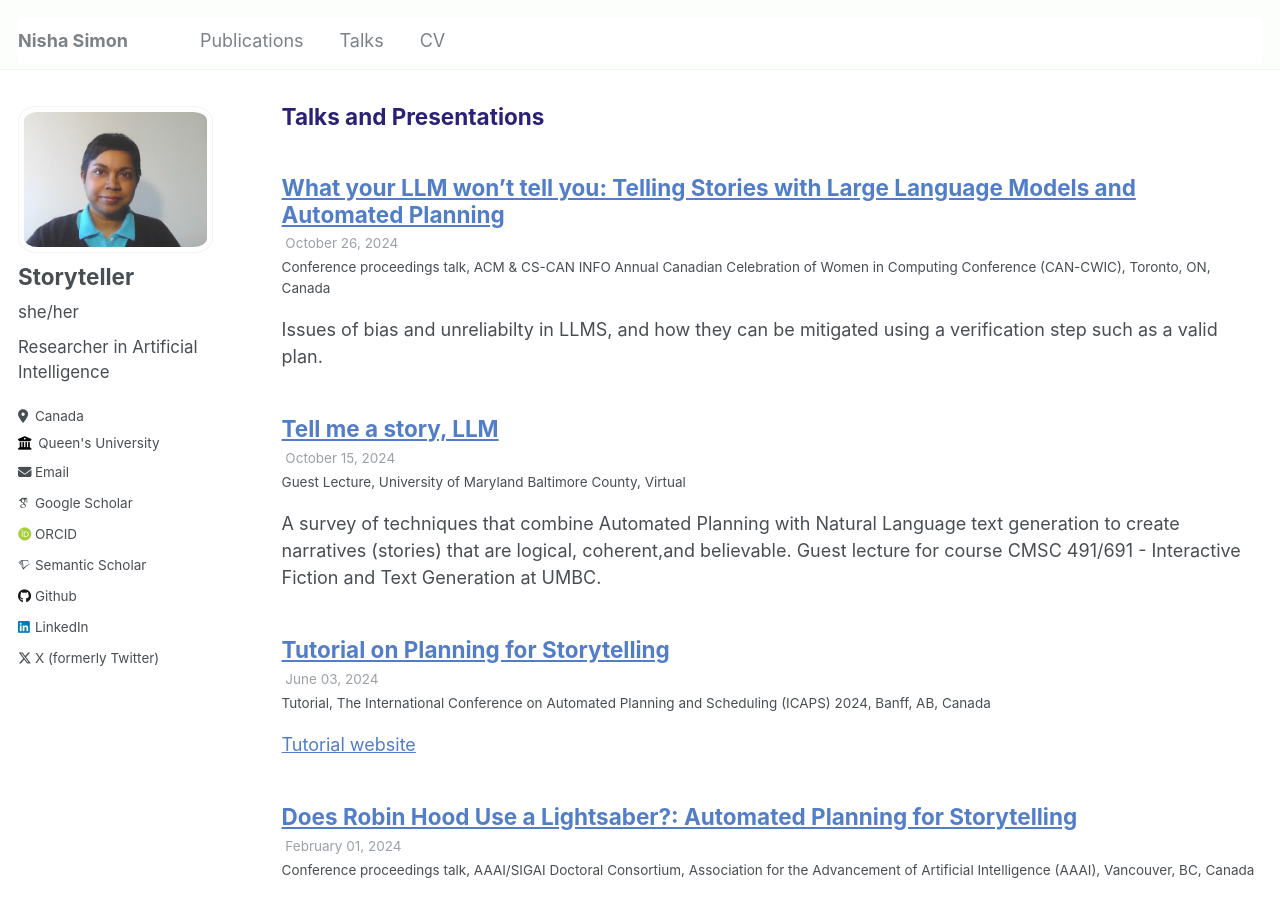
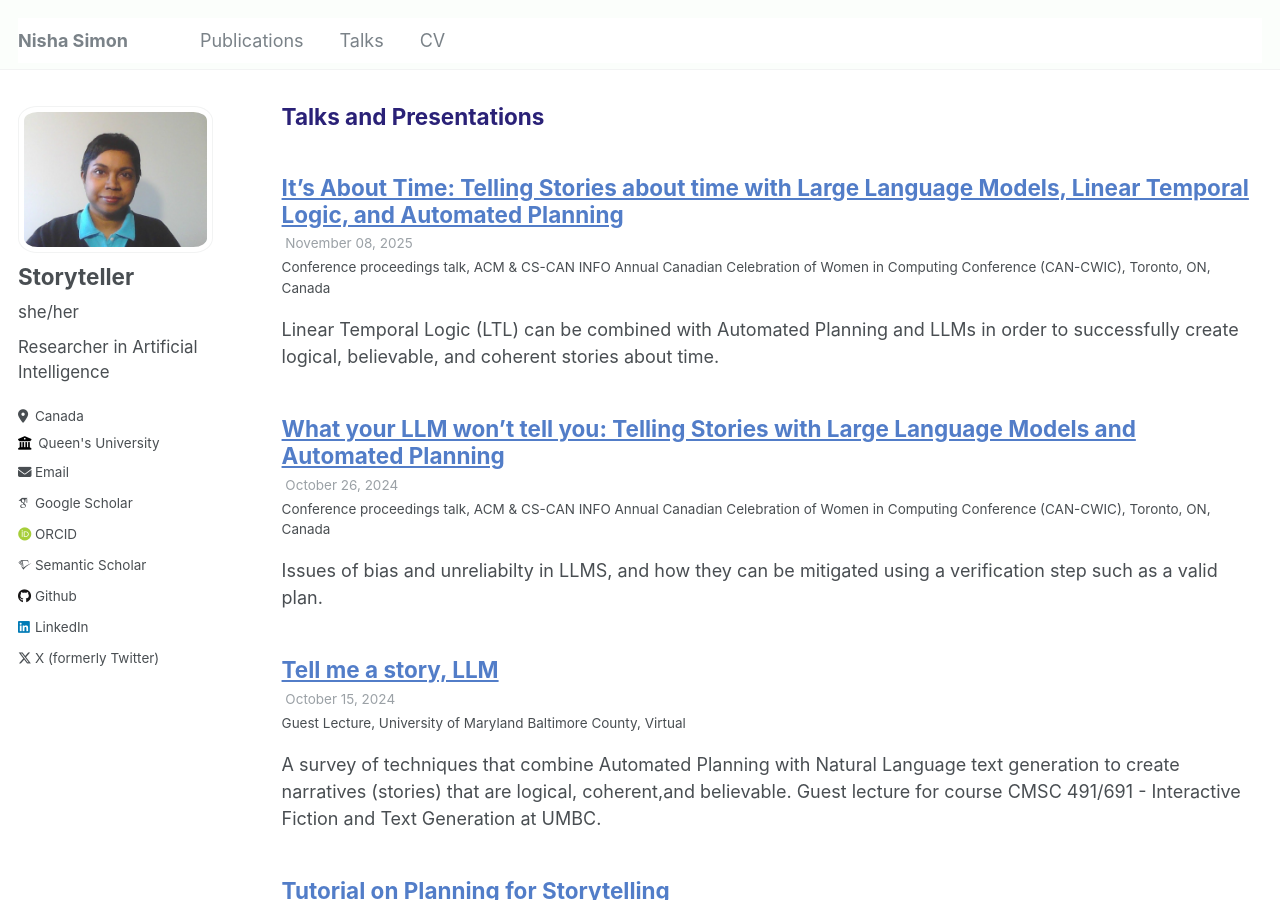
Before and after one commit to nisimon48/nisimon48.github.io, a Jekyll site: the page built from _pages/talks.html, in a window 1280 px wide and 900 px high. Built offline with Jekyll 4.4.1, drawn with Linux system fonts in a browser that asks for light colours; some web fonts are replaced.

Commit message:
Added CanCwic 2025 talk details

```diff
--- /dev/null
+++ b/_talks/2025-11-08-talk-6.md
@@ -0,0 +1,11 @@
+---
+title: "It’s About Time: Telling Stories about time with Large Language Models, Linear Temporal Logic, and Automated Planning"
+collection: talks
+type: "Conference proceedings talk"
+permalink: /talks/2025-11-08-talk-6
+venue: "ACM & CS-CAN INFO Annual Canadian Celebration of Women in Computing Conference (CAN-CWIC)"
+date: 2025-11-08
+location: "Toronto, ON, Canada"
+---
+
+Linear Temporal Logic (LTL) can be combined with Automated Planning and LLMs in order to successfully create logical, believable, and coherent stories about time.
```
Also changed, not shown: _pages/cv.md (+1 -1 lines).
